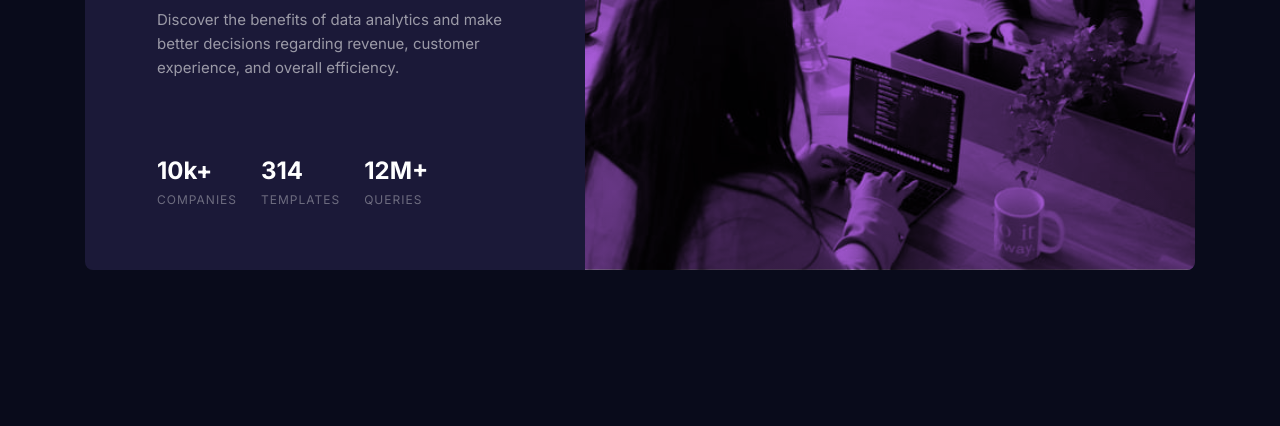
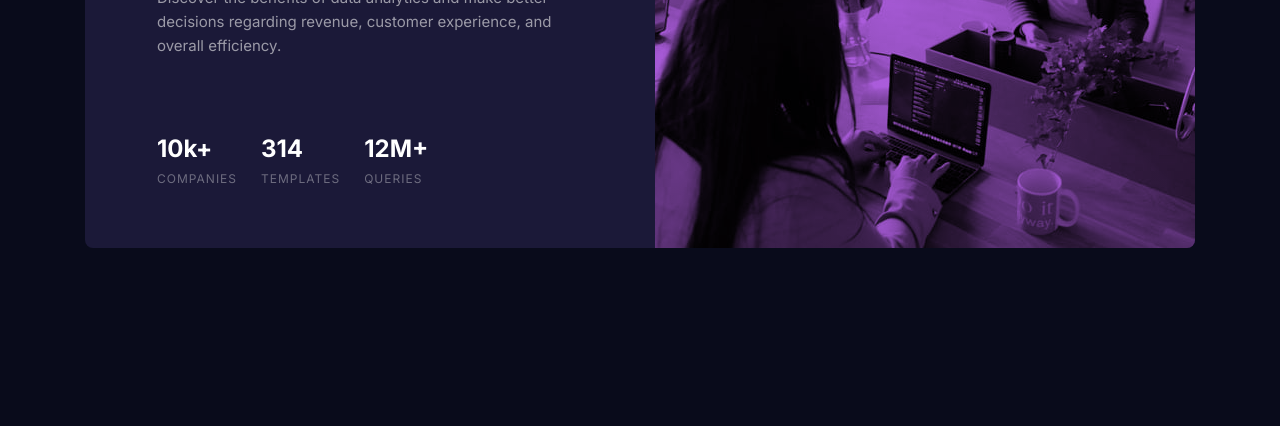
Before and after one commit to manjeshrv53/stats-preview-card-component, a plain HTML site: page index.html in a window 1280 px wide. Shown: the part 374-800 px from the top of the page. Drawn offline with Linux system fonts and the light colour scheme.

Commit message:
Reversed grid

```diff
--- a/css/style.css
+++ b/css/style.css
@@ -142,7 +142,7 @@ video {
   .card {
     max-width: 111rem;
     display: grid;
-    grid-template-columns: 50rem 1fr;
+    grid-template-columns: 1fr 54rem;
   }
 
   .card-img {
```
